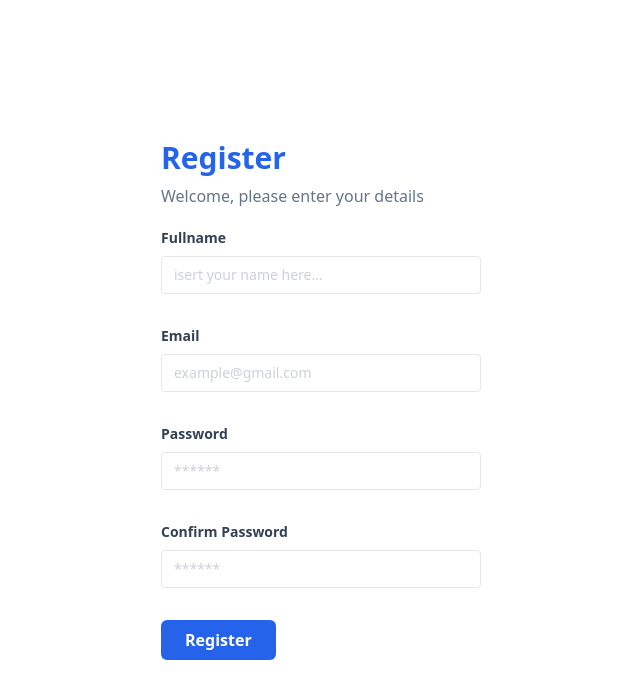
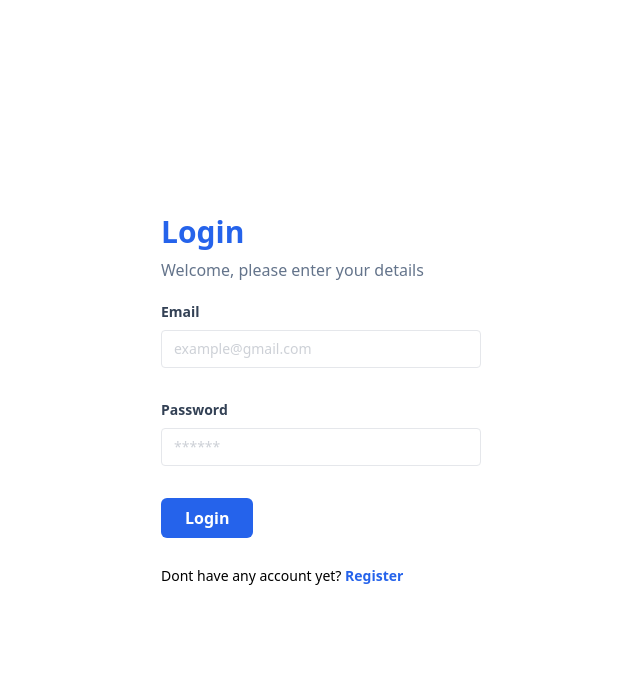
Before and after one commit to ekahanny/basic-react-js, a React (Vite) app in the folder react-practice/: page / in a window 1280 px wide. Shown: the top 698 px of the page, without its empty margins (319-959 px from the left). Built offline with nearby package versions, Linux system fonts and the light colour scheme.

Commit message:
react router

```diff
--- a/react-practice/package.json
+++ b/react-practice/package.json
@@ -11,7 +11,8 @@
   },
   "dependencies": {
     "react": "^18.2.0",
-    "react-dom": "^18.2.0"
+    "react-dom": "^18.2.0",
+    "react-router-dom": "^6.23.1"
   },
   "devDependencies": {
     "@types/react": "^18.2.66",
--- a/react-practice/src/App.jsx
+++ b/react-practice/src/App.jsx
@@ -6,10 +6,10 @@ import RegisterPage from "./pages/register";
 
 function App() {
   return (
-    <div className="flex justify-center items-center min-h-screen">
+    <>
       {/* <LoginPage/> */}
       <RegisterPage />
-    </div>
+    </>
   );
 }
 
--- a/react-practice/src/components/elements/input/Input.jsx
+++ b/react-practice/src/components/elements/input/Input.jsx
@@ -7,6 +7,7 @@ function Input(props) {
       className="text-sm border rounded w-full py-2 px-3 text-slate-700 placeholder:opacity-50"
       placeholder={placeholder}
       name={name}
+      id={name}
     />
   );
 }
--- a/react-practice/src/components/fragments/FormRegist.jsx
+++ b/react-practice/src/components/fragments/FormRegist.jsx
@@ -8,7 +8,7 @@ function FormRegist() {
       <InputForm
         label="Fullname"
         type="text"
-        placeholder="isert your name here..."
+        placeholder="Insert your name here..."
         name="fullname"
       />
       <InputForm
--- a/react-practice/src/components/layouts/AuthLayouts.jsx
+++ b/react-practice/src/components/layouts/AuthLayouts.jsx
@@ -2,6 +2,7 @@
 function AuthLayouts(props) {
   const { children, title } = props;
   return (
+    <div className="flex justify-center items-center min-h-screen">
       <div className="w-full max-w-xs">
         <h1 className="text-blue-600 text-3xl font-bold mb-2">{title}</h1>
         <p className="font-medium text-slate-500 mb-5">
@@ -9,6 +10,7 @@ function AuthLayouts(props) {
         </p>
         {children}
       </div>
+    </div>
   );
 }
 
--- a/react-practice/src/main.jsx
+++ b/react-practice/src/main.jsx
@@ -1,10 +1,24 @@
 import React from "react";
 import ReactDOM from "react-dom/client";
-import App from "./App.jsx";
+import { createBrowserRouter, RouterProvider } from "react-router-dom";
+// import App from "./App.jsx";
 import "./index.css";
+import LoginPage from "./pages/login";
+import RegistPage from "./pages/register";
+
+const router = createBrowserRouter([
+  {
+    path: "/",
+    element: <LoginPage />,
+  },
+  {
+    path: "/register",
+    element: <RegistPage />,
+  },
+]);
 
 ReactDOM.createRoot(document.getElementById("root")).render(
   <React.StrictMode>
-    <App />
+    <RouterProvider router={router} />
   </React.StrictMode>
 );
--- a/react-practice/src/pages/login.jsx
+++ b/react-practice/src/pages/login.jsx
@@ -1,10 +1,17 @@
 import AuthLayouts from "../components/layouts/AuthLayouts";
 import FormLogin from "../components/fragments/FormLogin";
+import { Link } from "react-router-dom";
 
 function LoginPage() {
   return (
     <AuthLayouts title="Login">
       <FormLogin />
+      <p className="mt-7 text-sm">
+        Dont have any account yet?{" "}
+        <Link className="font-bold text-blue-600" to="/register">
+          Register
+        </Link>
+      </p>
     </AuthLayouts>
   );
 }
--- a/react-practice/src/pages/register.jsx
+++ b/react-practice/src/pages/register.jsx
@@ -1,10 +1,17 @@
 import AuthLayouts from "../components/layouts/AuthLayouts";
 import FormRegist from "../components/fragments/FormRegist";
+import { Link } from "react-router-dom";
 
 function RegisterPage() {
   return (
     <AuthLayouts title="Register">
       <FormRegist />
+      <p className="mt-7 text-sm">
+        Already have an account?{" "}
+        <Link className="font-bold text-blue-600" to="/">
+          Login
+        </Link>
+      </p>
     </AuthLayouts>
   );
 }
```
Also changed, not shown: 1 other file (tests, documents, lock files or other folders). Lines whose indentation alone changed are shown as unchanged.
